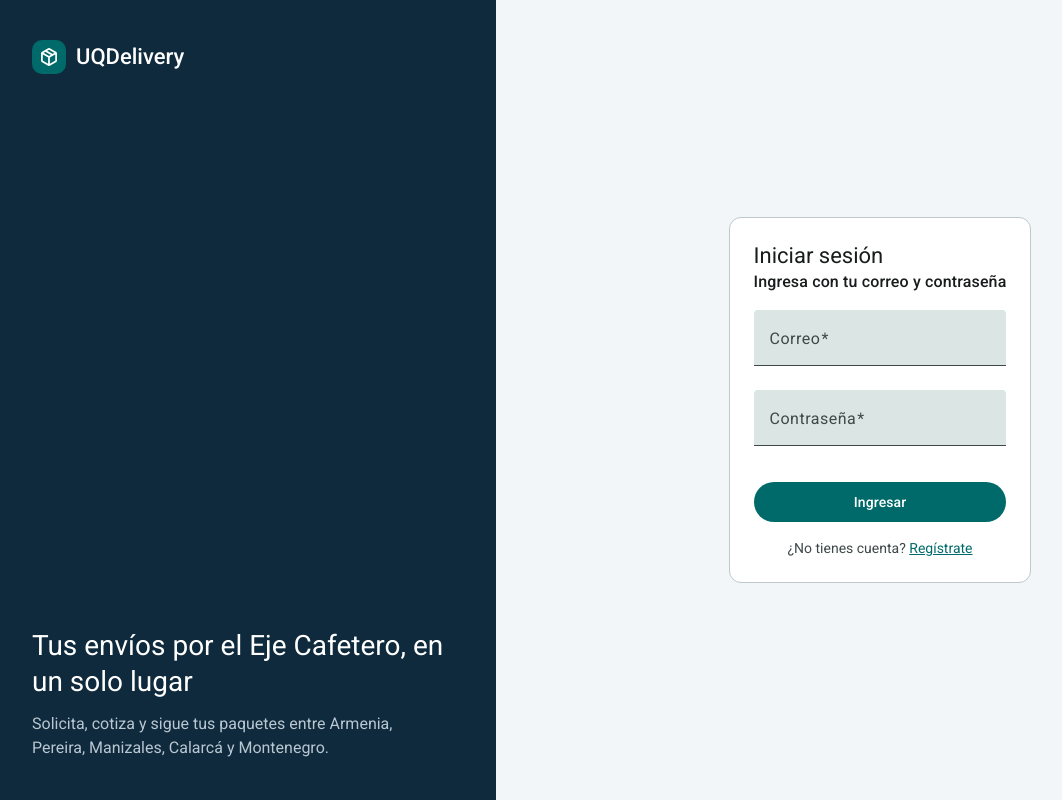
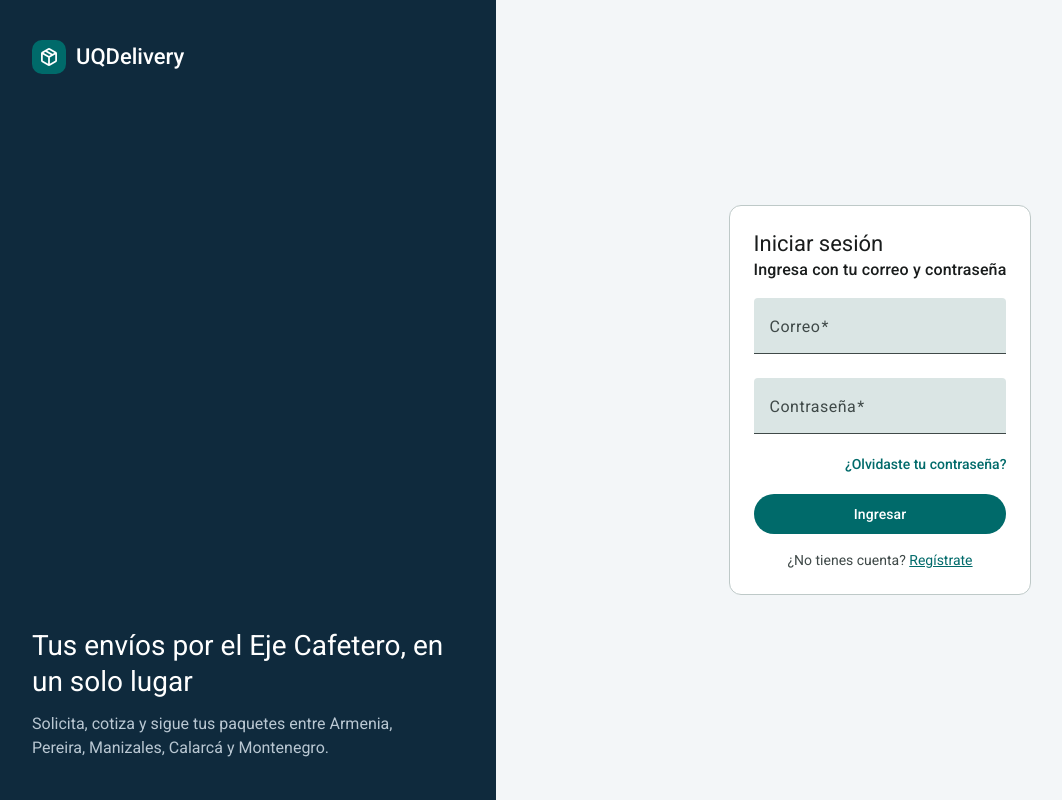
Before and after one commit to Joab-SC/UQDelivery, an Angular app in the folder frontend/: page /login in a window 1280 px wide. Shown: the whole page, without its empty margins (16-1078 px from the left). Built offline with nearby package versions, Linux system fonts and the light colour scheme.

Commit message:
feat: enlace para recuperar la contraseña en el inicio de sesión

```diff
--- a/frontend/src/app/features/auth/pages/login/login.css
+++ b/frontend/src/app/features/auth/pages/login/login.css
@@ -16,6 +16,19 @@
   margin-top: 8px;
 }
 
+/* HU-03: enlace "¿Olvidaste tu contraseña?", alineado a la derecha debajo de la contraseña */
+.olvido {
+  align-self: flex-end;
+  margin: -4px 0 4px;
+  font: var(--mat-sys-label-large);
+  color: var(--mat-sys-primary);
+  text-decoration: none;
+}
+
+.olvido:hover {
+  text-decoration: underline;
+}
+
 .pie {
   margin: 16px 0 0;
   text-align: center;
--- a/frontend/src/app/features/auth/pages/login/login.html
+++ b/frontend/src/app/features/auth/pages/login/login.html
@@ -24,6 +24,9 @@
         <mat-error>La contraseña es obligatoria</mat-error>
       </mat-form-field>
 
+      <!-- HU-03: enlace a la recuperación de contraseña -->
+      <a class="olvido" routerLink="/recuperar">¿Olvidaste tu contraseña?</a>
+
       <app-mensaje-error [mensaje]="error()" />
 
       <button mat-flat-button type="submit" [disabled]="cargando()">
```
